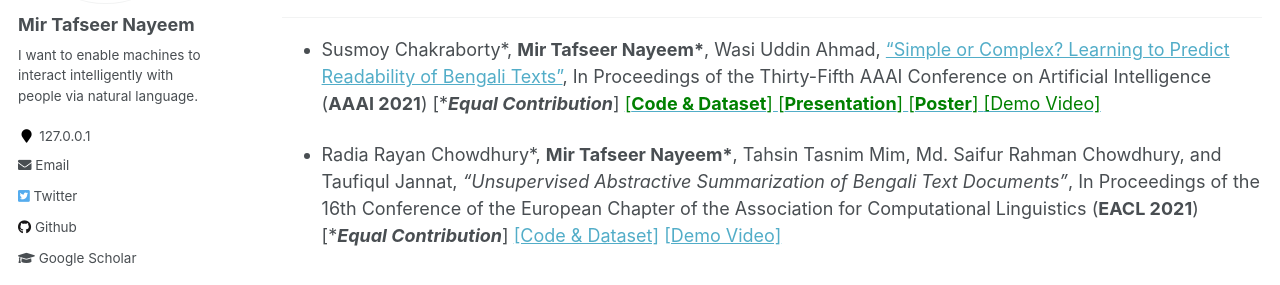
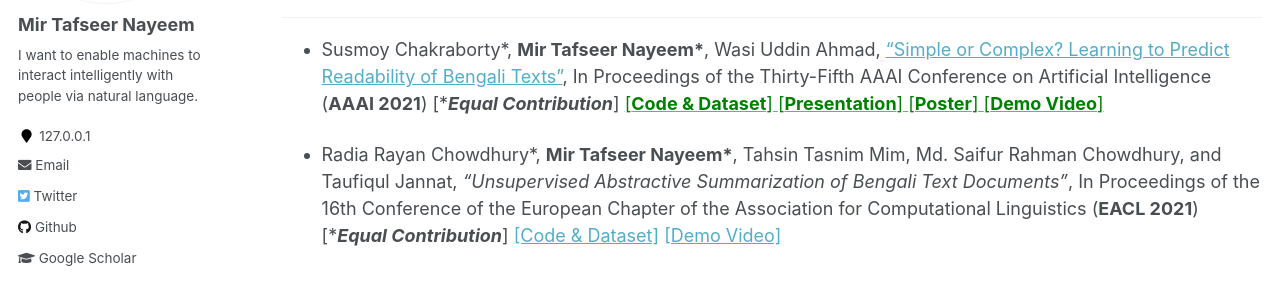
Before and after one commit to sujan-sarker/sujan-sarker.github.io, a Jekyll site: the page built from _pages/publications.md, in a window 1280 px wide and 900 px high. Shown: the part 283-568 px from the top of the window. Built offline with Jekyll 4.4.1, drawn with Linux system fonts in a browser that asks for light colours.

Commit message:
Update publications.md

```diff
--- a/_pages/publications.md
+++ b/_pages/publications.md
@@ -11,7 +11,7 @@ author_profile: true
 
 ## 2021
 -----------
-* Susmoy Chakraborty\*, **Mir Tafseer Nayeem\***, Wasi Uddin Ahmad, ["Simple or Complex? Learning to Predict Readability of Bengali Texts"](https://arxiv.org/abs/2012.07701), In Proceedings of the Thirty-Fifth AAAI Conference on Artificial Intelligence (**AAAI 2021**) [\****Equal Contribution***] [<span style ="color:Green"> [**Code & Dataset**] </span>](https://github.com/tafseer-nayeem/BengaliReadability) [<span style ="color:Green"> [**Presentation**] </span>](https://tafseer-nayeem.github.io/files/AAAI2021/aaai2021_full.pdf) [<span style ="color:Green"> [**Poster**] </span>](https://tafseer-nayeem.github.io/files/AAAI2021/aaai2021_poster.pdf) [<span style ="color:Green"> [Demo Video] </span>](https://youtu.be/U05Pf9Y4tCQ)
+* Susmoy Chakraborty\*, **Mir Tafseer Nayeem\***, Wasi Uddin Ahmad, ["Simple or Complex? Learning to Predict Readability of Bengali Texts"](https://arxiv.org/abs/2012.07701), In Proceedings of the Thirty-Fifth AAAI Conference on Artificial Intelligence (**AAAI 2021**) [\****Equal Contribution***] [<span style ="color:Green"> [**Code & Dataset**] </span>](https://github.com/tafseer-nayeem/BengaliReadability) [<span style ="color:Green"> [**Presentation**] </span>](https://tafseer-nayeem.github.io/files/AAAI2021/aaai2021_full.pdf) [<span style ="color:Green"> [**Poster**] </span>](https://tafseer-nayeem.github.io/files/AAAI2021/aaai2021_poster.pdf) [<span style ="color:Green"> [**Demo Video**] </span>](https://youtu.be/U05Pf9Y4tCQ)
 
 * Radia Rayan Chowdhury\*, **Mir Tafseer Nayeem\***, Tahsin Tasnim Mim, Md. Saifur Rahman Chowdhury, and Taufiqul Jannat, *"Unsupervised Abstractive Summarization of Bengali Text Documents"*, In Proceedings of the 16th Conference of the European Chapter of the Association for Computational Linguistics (**EACL 2021**) [\****Equal Contribution***] [[Code & Dataset]](https://github.com/tafseer-nayeem/BengaliSummarization) [[Demo Video]](https://youtu.be/LrnskktiXcg)
 
```
